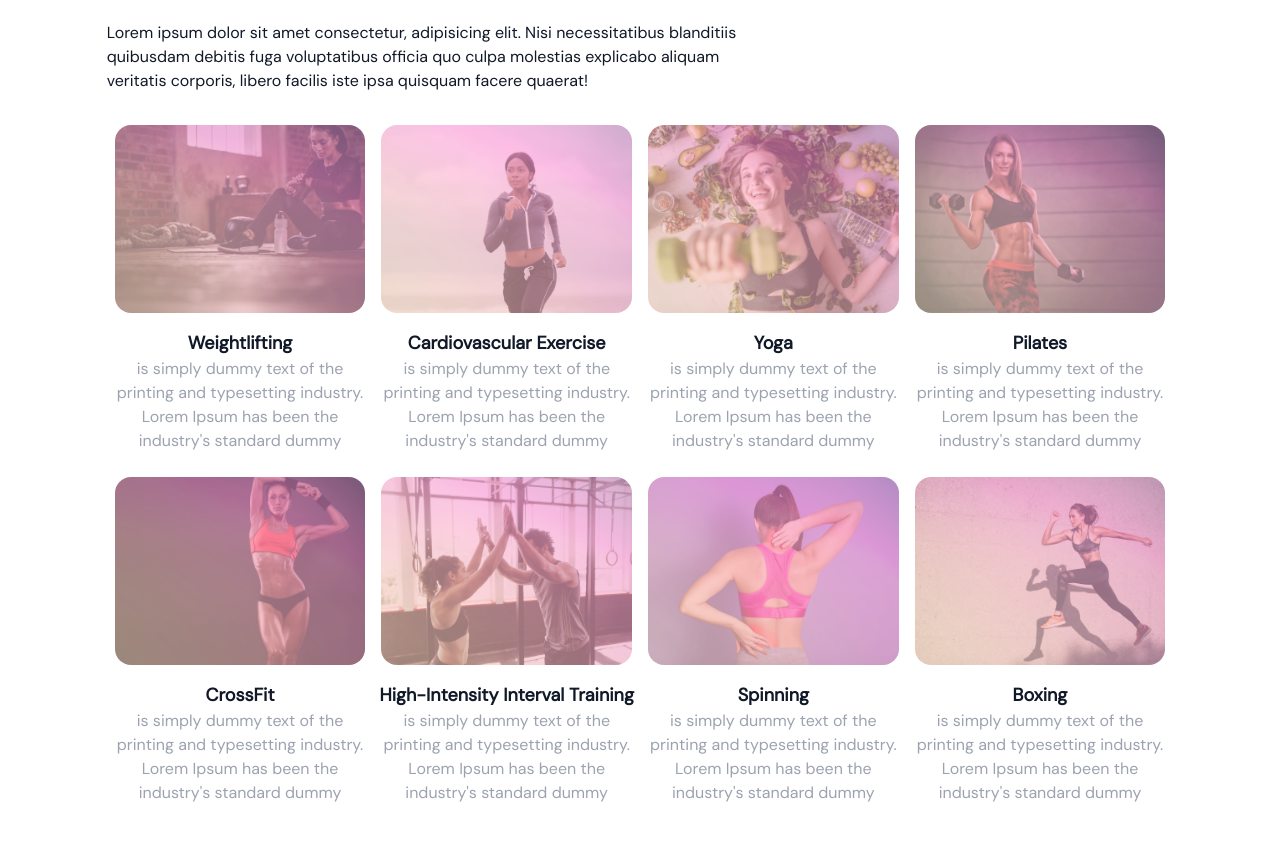
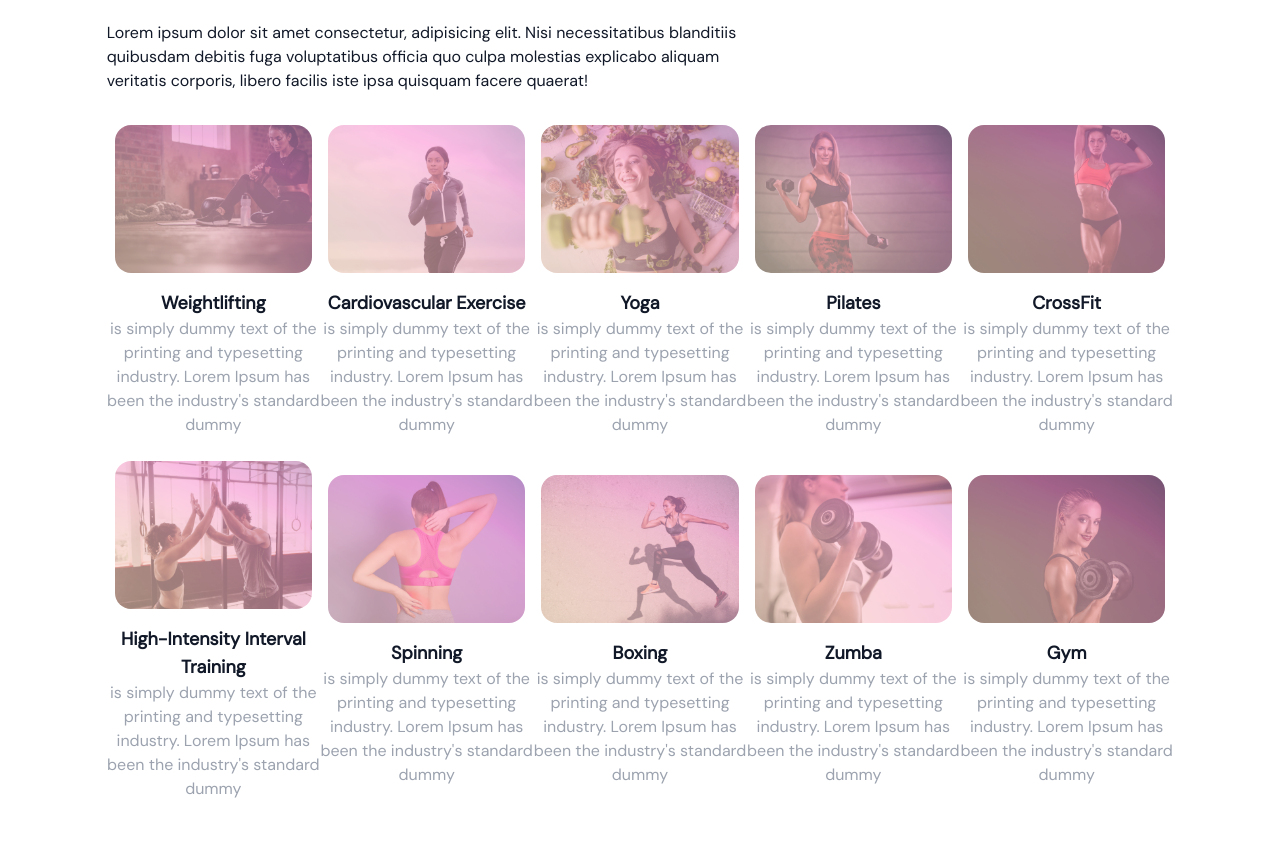
Before and after one commit to efegorkemumit/gym-fitness, a React (Vite) app in the folder gym-fitness/: page / in a window 1280 px wide. Shown: the part 2423-3264 px from the top of the page. Built offline with nearby package versions, Linux system fonts and the light colour scheme.

Commit message:
our classes 3

```diff
--- a/gym-fitness/src/screen/OurClasses/Class.tsx
+++ b/gym-fitness/src/screen/OurClasses/Class.tsx
@@ -8,7 +8,7 @@ type Props = {
 
 const Class = ({name, description, image}: Props) => {
   return (
-    <div className='w-full md:w-1/4 mb-4 '>
+    <div className='w-full md:w-1/5 mb-4 '>
         <img src={image} className="w-full h-auto rounded-3xl p-2 z-30 opacity-75
         hover:opacity-100 transition duration-300 hover:duration-500"/>
 
--- a/gym-fitness/src/screen/OurClasses/index.tsx
+++ b/gym-fitness/src/screen/OurClasses/index.tsx
@@ -9,8 +9,10 @@ import image6 from '../../assets/6.png'
 import image7 from '../../assets/7.png'
 import image8 from '../../assets/8.png'
 import image9 from '../../assets/9.png'
+import image10 from '../../assets/10.png'
 import Htext from '../../shared/Htext'
 import Class from './Class'
+import {motion} from "framer-motion"
 
 const classes : Array<ClassType> = [
     {
@@ -55,7 +57,17 @@ const classes : Array<ClassType> = [
         description:" is simply dummy text of the printing and typesetting industry. Lorem Ipsum has been the industry's standard dummy",
         image:image8,
     },
+    {
+        name:"Zumba",
+        description:" is simply dummy text of the printing and typesetting industry. Lorem Ipsum has been the industry's standard dummy",
+        image:image9,
+    },
 
+    {
+        name:"Gym",
+        description:" is simply dummy text of the printing and typesetting industry. Lorem Ipsum has been the industry's standard dummy",
+        image:image10,
+    },
 
 
 
@@ -85,9 +97,20 @@ const OurClasses = (props: Props) => {
 
                 </div>
 
-                <div  className='flex flex-wrap justify-center items-center text-center'>
+                <div >
+                <motion.div className='flex flex-wrap justify-center items-center text-center'
+                       initial="hidden"
+                       whileInView="visible"
+                       viewport={{ once: true, amount: 0.5 }}
+                       transition={{ duration: 0.5 }}
+                       variants={{
+                         hidden: { opacity: 0, x: -50 },
+                         visible: { opacity: 1, x: 0 },
+                       }}
+                       >
+                   {classes.map((item:ClassType)=>(
 
-                   {classes.map((item:ClassType)=>(
+
 
 <Class
     key={item.name}
@@ -97,9 +120,10 @@ const OurClasses = (props: Props) => {
 
 </Class>
 
+
                    ))}
 
-
+</motion.div>
                 </div>
 
 
```
